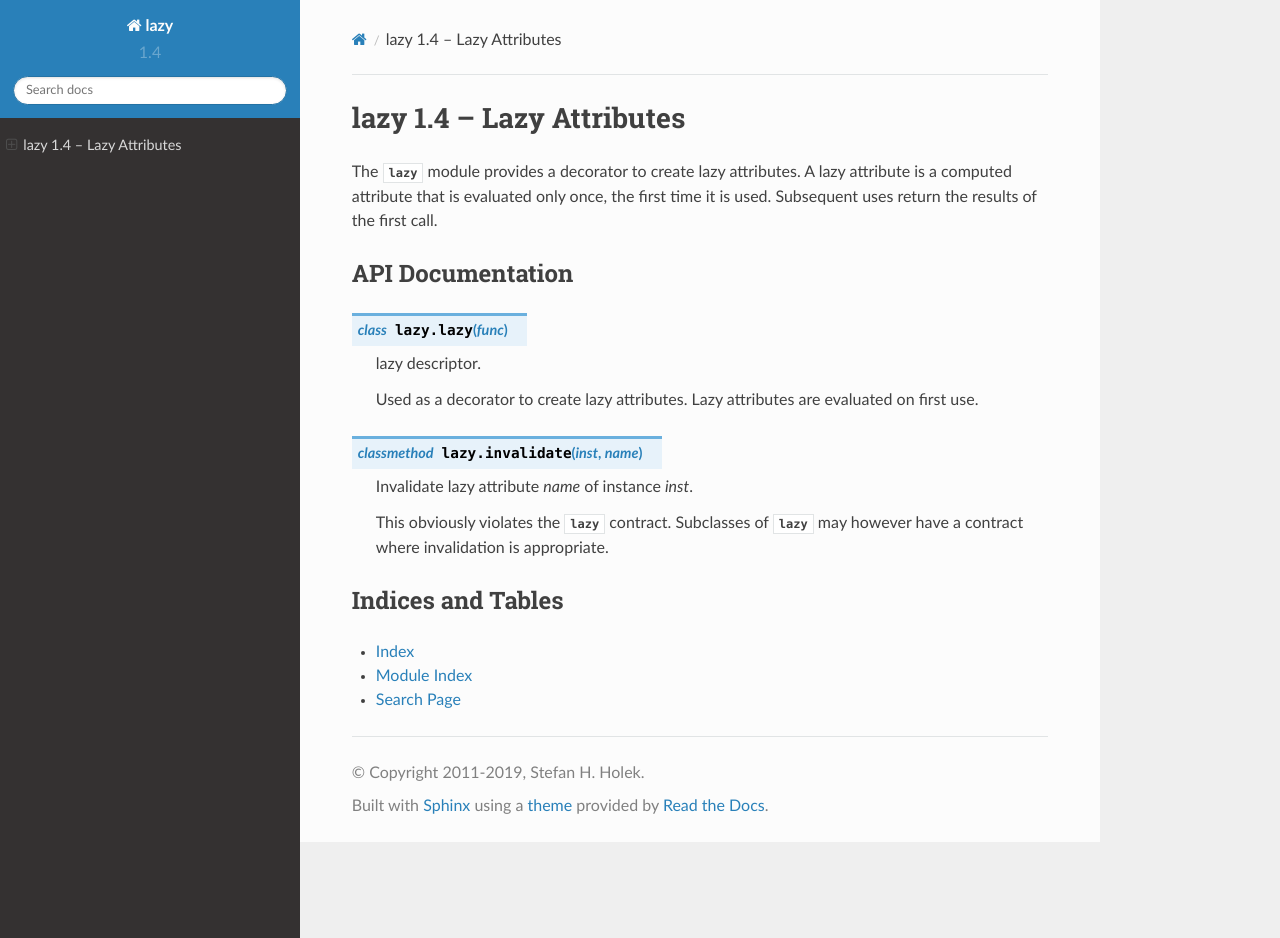
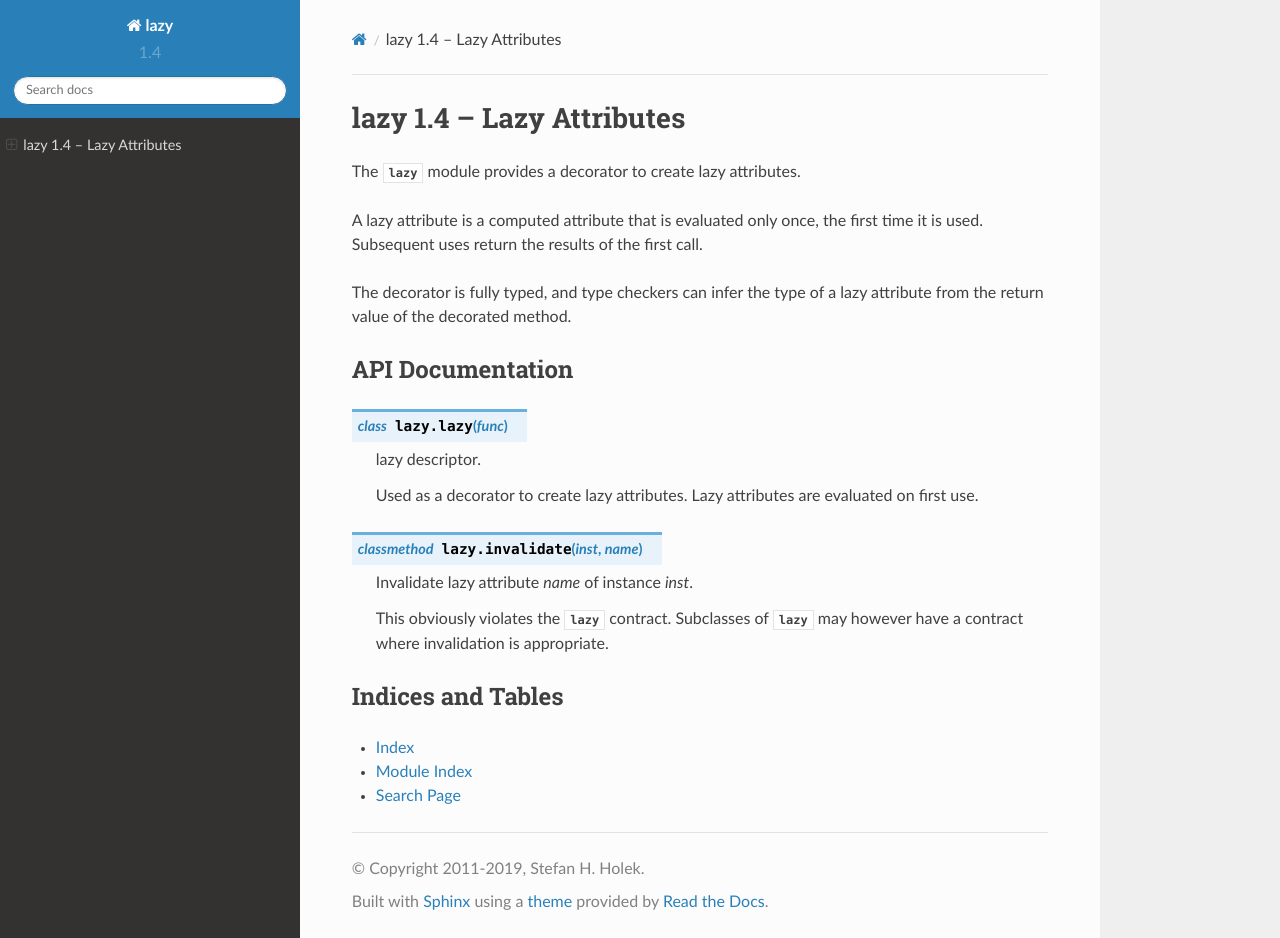
Before and after one commit to stefanholek/lazy, a Sphinx documentation site: the page built from docs/index.rst, in a window 1280 px wide and 938 px high. Built offline with Sphinx 7.4.7 and the Read the Docs theme 2.0.0, drawn with Linux system fonts in a browser that asks for light colours.

Commit message:
Update docs.

```diff
--- a/docs/index.rst
+++ b/docs/index.rst
@@ -13,8 +13,12 @@ lazy |version| -- Lazy Attributes
 .. module:: lazy
 
 The :mod:`lazy` module provides a decorator to create lazy attributes.
+
 A lazy attribute is a computed attribute that is evaluated only once, the
 first time it is used. Subsequent uses return the results of the first call.
+
+The decorator is fully typed, and type checkers can infer the type of a lazy
+attribute from the return value of the decorated method.
 
 API Documentation
 =================
```
